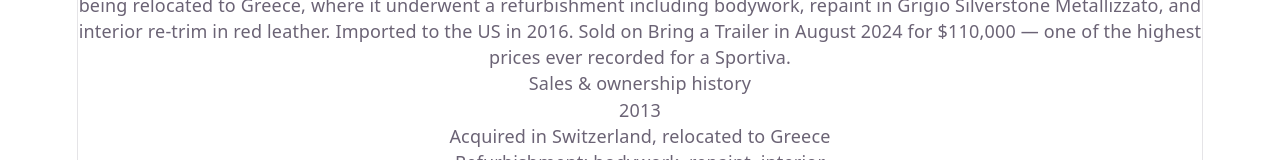
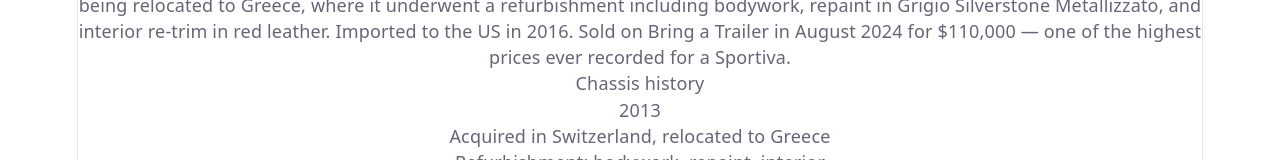
Before and after one commit to Romulus-S/morettisportiva, a React (Vite) app: page /registry/1297-076 in a window 1280 px wide. Shown: the part 776-936 px from the top of the page. Built offline with nearby package versions, Linux system fonts and the light colour scheme; no server answers; the HTML template or start-up script is replaced by a standard one.

Commit message:
Rename history section to Chassis history

```diff
--- a/src/pages/CarRecord.jsx
+++ b/src/pages/CarRecord.jsx
@@ -117,7 +117,7 @@ export default function CarRecord() {
           {/* History timeline */}
           {car.historyEntries && car.historyEntries.length > 0 && (
             <div className="section">
-              <div className="section-heading">Sales &amp; ownership history</div>
+              <div className="section-heading">Chassis history</div>
               <div className="timeline">
                 {car.historyEntries.map((entry, i) => (
                   <div className="timeline-entry" key={i}>
```
